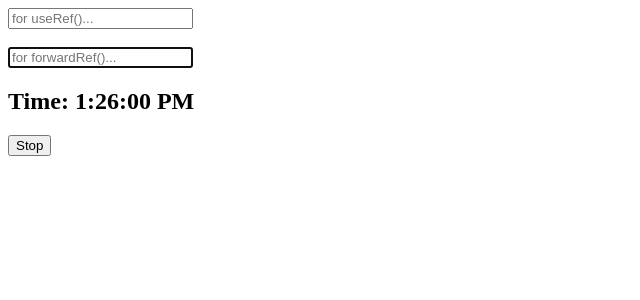
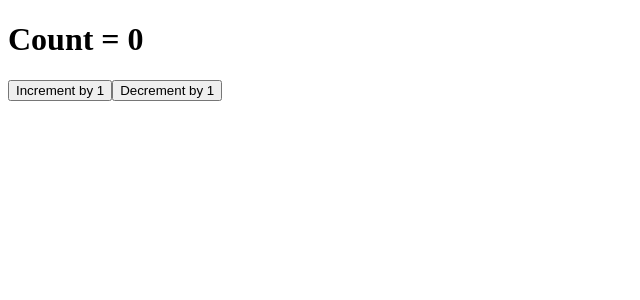
Before and after one commit to Ashik-2000/React, a React (Vite) app in the folder ForHookTutorial/: page / in a window 1280 px wide. Shown: the top 300 px of the page, without its empty margins (0-640 px from the left). Built offline with nearby package versions, Linux system fonts and the light colour scheme.

Commit message:
simple counter

```diff
--- a/ForHookTutorial/src/App.jsx
+++ b/ForHookTutorial/src/App.jsx
@@ -1,10 +1,8 @@
-import Form from "./useRef/Form";
-import Clock from "./useRef/Clock";
+import ComplexCounter from "./useReduce/ComplexCounter";
 function App() {
     return (
         <>
-            <Form />
-            <Clock />
+            <ComplexCounter />
         </>
     );
 }
--- /dev/null
+++ b/ForHookTutorial/src/useReduce/ComplexCounter.jsx
@@ -0,0 +1,28 @@
+import { useReducer } from "react";
+
+const initialValue = 0;
+const reducer = (state, action) => {
+    switch (action) {
+        case "increment":
+            return state + 1;
+        case "decrement":
+            return state - 1;
+        default:
+            return state;
+    }
+};
+
+export default function Counter() {
+    const [count, dispatch] = useReducer(reducer, initialValue);
+    return (
+        <>
+            <h1>Count = {count}</h1>
+            <button type="button" onClick={() => dispatch("increment")}>
+                Increment by 1
+            </button>
+            <button type="button" onClick={() => dispatch("decrement")}>
+                Decrement by 1
+            </button>
+        </>
+    );
+}
```
Also changed, not shown: ForHookTutorial/src/useReduce/Counter.jsx (added, +29 -0 lines).
